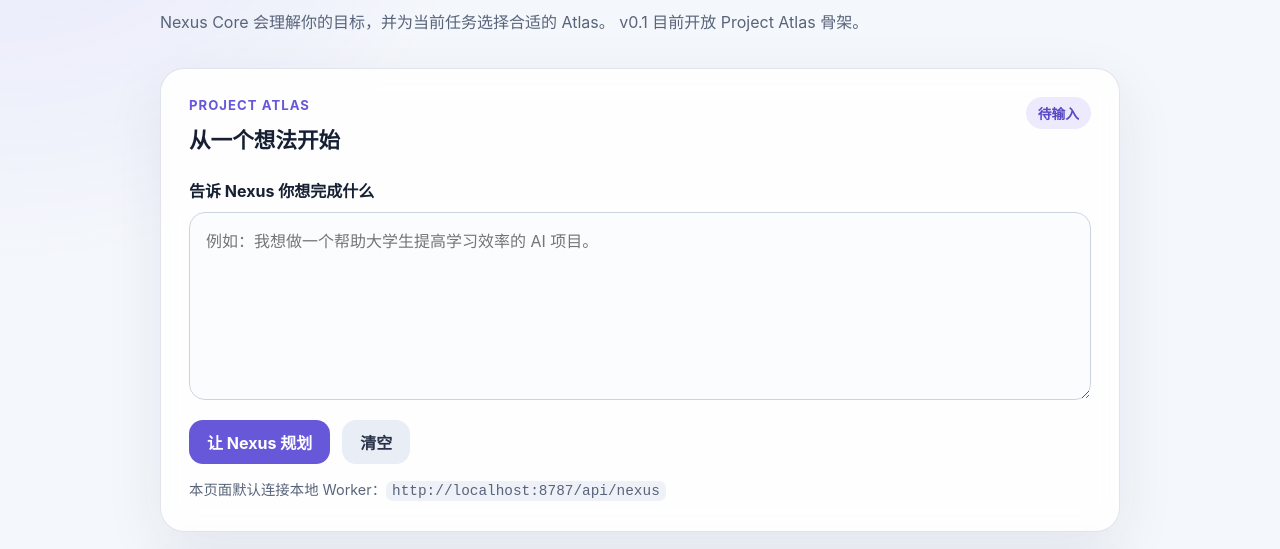
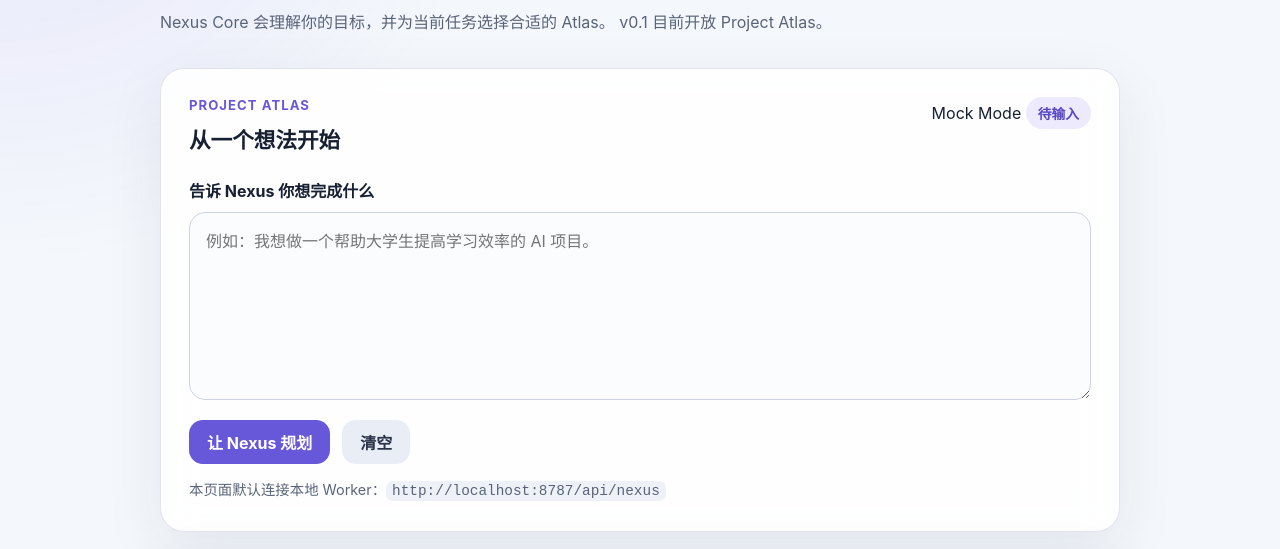
Before and after one commit to cyrilla-mist/nexus-ai, a website: page frontend/index.html in a window 1280 px wide. Shown: the part 247-796 px from the top of the page. Drawn offline with Linux system fonts and the light colour scheme.

Commit message:
ui: add model mode status

```diff
--- a/frontend/index.html
+++ b/frontend/index.html
@@ -17,7 +17,7 @@
         <h1>Connect ideas. Create possibilities.</h1>
         <p class="hero-copy">
           Nexus Core 会理解你的目标，并为当前任务选择合适的 Atlas。
-          v0.1 目前开放 Project Atlas 骨架。
+          v0.1 目前开放 Project Atlas。
         </p>
       </header>
 
@@ -27,7 +27,12 @@
             <p class="eyebrow">Project Atlas</p>
             <h2 id="workspace-title">从一个想法开始</h2>
           </div>
-          <span class="status-pill" id="system-status">待输入</span>
+          <div class="status-group" aria-label="系统状态">
+            <span class="model-pill" id="model-mode" data-mode="mock">
+              Mock Mode
+            </span>
+            <span class="status-pill" id="system-status">待输入</span>
+          </div>
         </div>
 
         <label for="idea-input">告诉 Nexus 你想完成什么</label>
```
